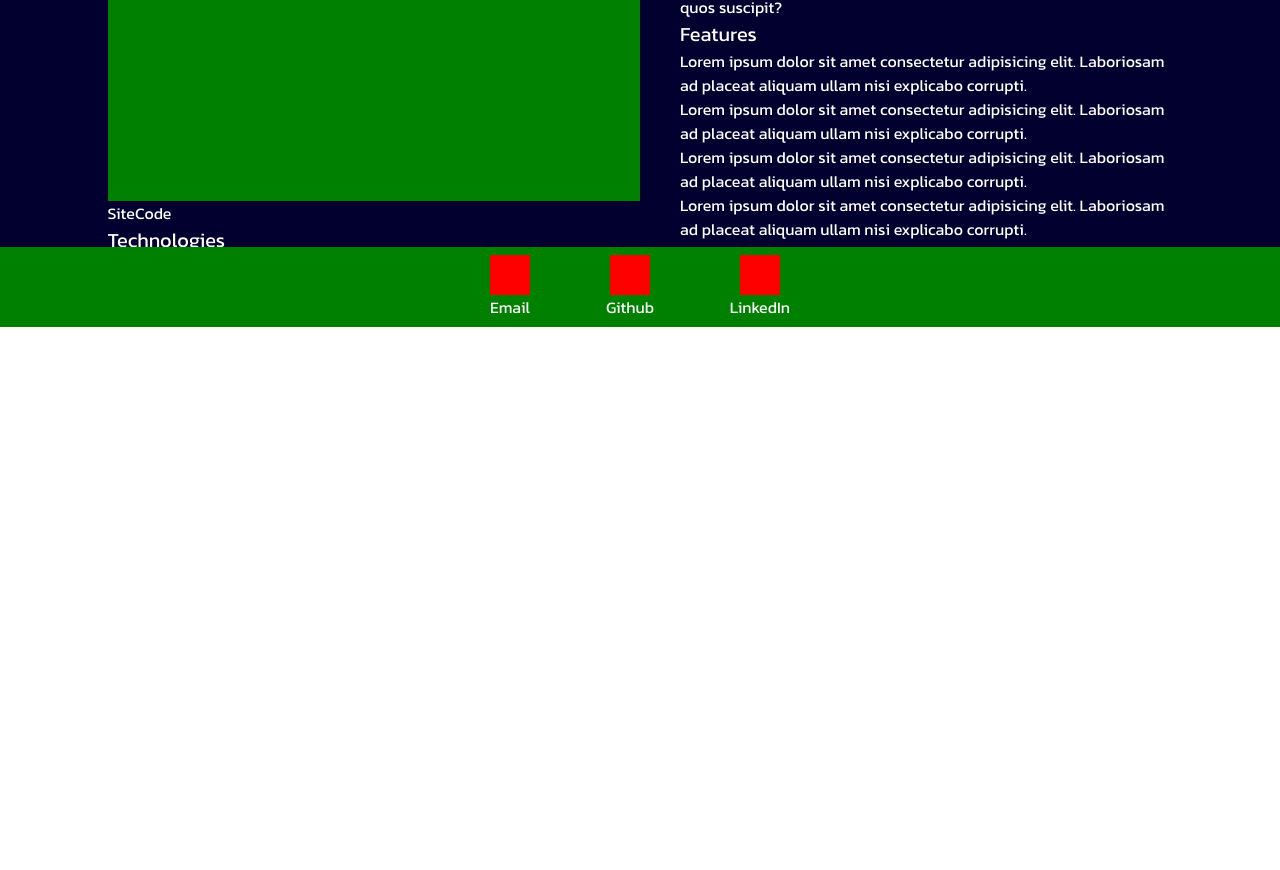
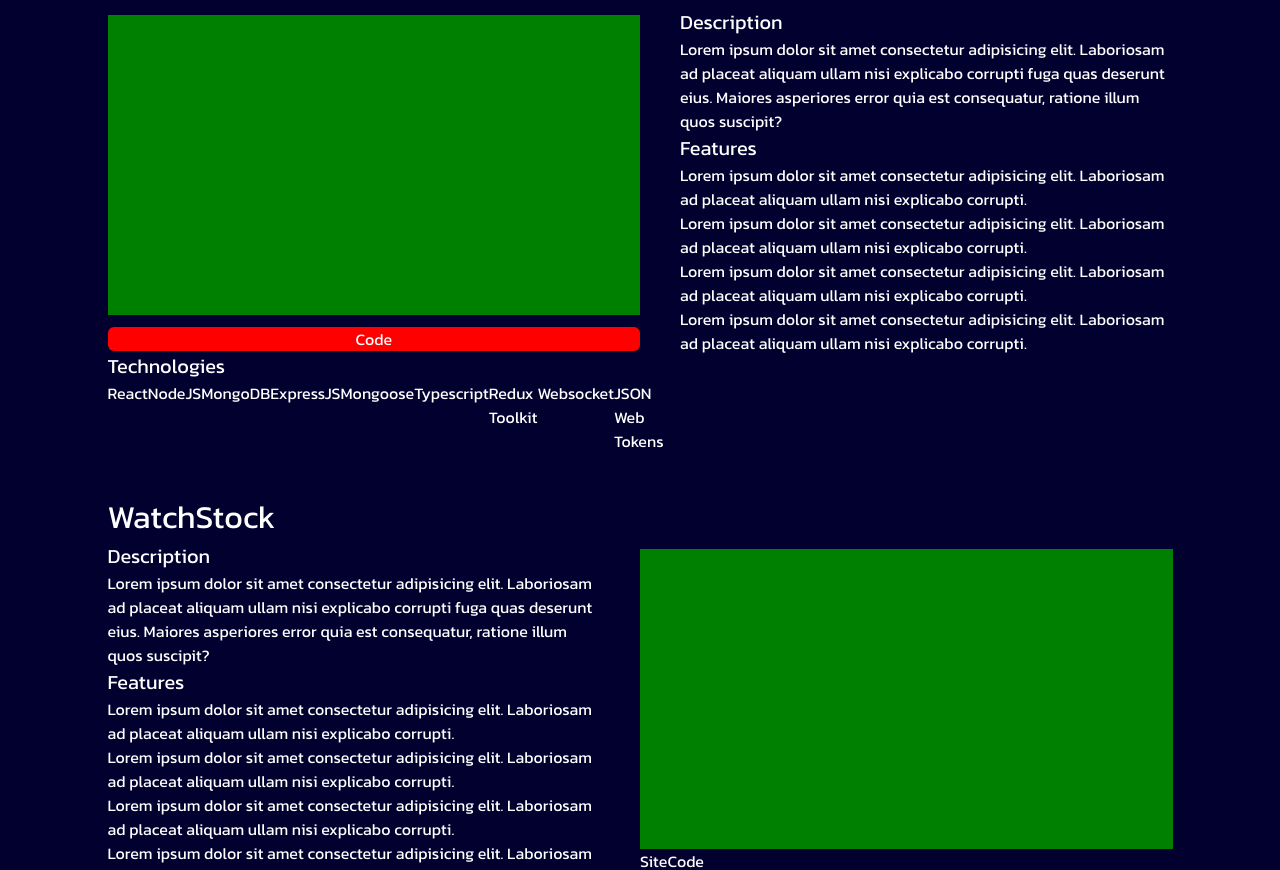
Before and after one commit to Eponce11/Portfolio, a React (Vite) app in the folder vite-project/: page / in a window 1280 px wide. Shown: the part 2621-3491 px from the top of the page. Before the commit the page ends 2948 px from the top, so only its background shows below. Built offline with nearby package versions, Linux system fonts and the light colour scheme.

Commit message:
data and icons

```diff
--- a/vite-project/src/components/Contact.tsx
+++ b/vite-project/src/components/Contact.tsx
@@ -1,37 +1,18 @@
 
+import { contacts } from "../data/contacts_data"
 
 
 const Contact = () => {
 
-    interface Contact {
-        title: string,
-        img: string
-    }
-
-    const contacts:Array<Contact> = [
-        {
-            title: "Email",
-            img: "img"
-        },
-        {
-            title: "Github",
-            img: "img"
-        },
-        {
-            title: "LinkedIn",
-            img: "img"
-        }
-    ]
 
     return (
-        <div className="flex items-center justify-center bg-[green] h-[80px] w-[100%] bottom-0 absolute">
+        <div className="flex items-center justify-center bg-[#484292] h-[50px] w-[100%] bottom-0 absolute">
             <ul className="flex justify-between w-[300px]">
                 {
                     contacts.map( (contact, idx) => {
                         return (
                             <li className="flex flex-col items-center" key={idx}>
-                                <div className="bg-[red] w-[40px] h-[40px]"></div>
-                                <p>{contact.title}</p>
+                                <img className="w-[40px] h-[40px]" src={contact.img} alt={contact.name} />
                             </li>
                         )
                     })
--- a/vite-project/src/components/Projects.tsx
+++ b/vite-project/src/components/Projects.tsx
@@ -6,16 +6,62 @@ const Projects = () => {
 
 
 
-
-
     return (
         <div>
+            <h1 className="text-[48px] border-b-2">Projects</h1>
             {
                 projects.map( (project, idx) => {
                     return (
-                        <div key={idx}>
-                            <h2 className="text-[32px]">{project.title}</h2>
+                        <div className="mt-10" key={idx}>
+                            <h2 className="text-[32px] ">{project.title}</h2>
+                            {
+                                idx % 2 === 0 ?
                                 <div className="flex">
+                                    <div className="w-[50%]">
+                                        <div className="bg-[green] h-[300px] mt-2"></div>
+                                        <button className="w-[100%] mt-3 bg-[red] rounded-md">Code</button>
+                                        <h3 className="text-[20px]">Technologies</h3>
+                                        <ul className="flex">
+                                            {
+                                                project.technologies.map( (tech, idx) => {
+                                                    return (
+                                                        <li className="" key={idx}>{tech}</li>
+                                                    )
+                                                })
+                                            }
+                                        </ul>
+                                    </div>
+                                    <div className="w-[50%] pl-10">
+                                        <h3 className="text-[20px]">Description</h3>
+                                        <p>{project.description}</p>
+                                        <h3 className="text-[20px]">Features</h3>
+                                        <ul>
+                                            {
+                                                project.features.map( (feature, idx) => {
+                                                    return (
+                                                        <li key={idx}>{feature}</li>
+                                                    )
+                                                })
+                                            }
+                                        </ul>
+                                    </div>
+                                </div> :
+
+                                <div className="flex">
+                                    <div className="w-[50%] pr-10">
+                                        <h3 className="text-[20px]">Description</h3>
+                                        <p>{project.description}</p>
+                                        <h3 className="text-[20px]">Features</h3>
+                                        <ul>
+                                            {
+                                                project.features.map( (feature, idx) => {
+                                                    return (
+                                                        <li key={idx}>{feature}</li>
+                                                    )
+                                                })
+                                            }
+                                        </ul>
+                                    </div>
                                     <div className="w-[50%]">
                                         <div className="bg-[green] h-[300px] mt-2"></div>
                                         <button>Site</button>
@@ -31,22 +77,9 @@ const Projects = () => {
                                             }
                                         </ul>
                                     </div>
+                                </div>
+                            }
 
-                                <div className="w-[50%] pl-10">
-                                    <h3 className="text-[20px]">Description</h3>
-                                    <p>{project.description}</p>
-                                    <h3 className="text-[20px]">Features</h3>
-                                    <ul>
-                                        {
-                                            project.features.map( (feature, idx) => {
-                                                return (
-                                                    <li key={idx}>{feature}</li>
-                                                )
-                                            })
-                                        }
-                                    </ul>
-                                </div>
-                            </div>
                         </div>
                     )
                 })
--- /dev/null
+++ b/vite-project/src/data/contacts_data.ts
@@ -0,0 +1,26 @@
+
+import Github from "../static/technologies/github.svg"
+import Linkedin from "../static/contacts/linkedin.svg"
+import Email from "../static/contacts/email.svg"
+
+
+interface Contact {
+    name: string,
+    img: string
+}
+
+
+export const contacts: Array<Contact> = [
+    {
+        name: "Email",
+        img: Email
+    },
+    {
+        name: "Github",
+        img: Github
+    },
+    {
+        name: "LinkedIn",
+        img: Linkedin
+    }
+]
--- a/vite-project/src/data/projects_data.ts
+++ b/vite-project/src/data/projects_data.ts
@@ -22,5 +22,29 @@ export const projects: Array<Project> = [
             "Lorem ipsum dolor sit amet consectetur adipisicing elit. Laboriosam ad placeat aliquam ullam nisi explicabo corrupti.",
         ],
         technologies: ["React", "NodeJS", "MongoDB", "ExpressJS", "Mongoose", "Typescript", "Redux Toolkit", "Websocket", "JSON Web Tokens"]
+    },
+    {
+        title: "WatchStock",
+        description: "Lorem ipsum dolor sit amet consectetur adipisicing elit. Laboriosam ad placeat aliquam ullam nisi explicabo corrupti fuga quas deserunt eius. Maiores asperiores error quia est consequatur, ratione illum quos suscipit?",
+        img: "img",
+        features: [
+            "Lorem ipsum dolor sit amet consectetur adipisicing elit. Laboriosam ad placeat aliquam ullam nisi explicabo corrupti.",
+            "Lorem ipsum dolor sit amet consectetur adipisicing elit. Laboriosam ad placeat aliquam ullam nisi explicabo corrupti.",
+            "Lorem ipsum dolor sit amet consectetur adipisicing elit. Laboriosam ad placeat aliquam ullam nisi explicabo corrupti.",
+            "Lorem ipsum dolor sit amet consectetur adipisicing elit. Laboriosam ad placeat aliquam ullam nisi explicabo corrupti.",
+        ],
+        technologies: ["React", "NodeJS", "MongoDB", "ExpressJS", "Mongoose", "Typescript", "Redux Toolkit", "Websocket", "JSON Web Tokens"]
+    },
+    {
+        title: "MyBudget",
+        description: "Lorem ipsum dolor sit amet consectetur adipisicing elit. Laboriosam ad placeat aliquam ullam nisi explicabo corrupti fuga quas deserunt eius. Maiores asperiores error quia est consequatur, ratione illum quos suscipit?",
+        img: "img",
+        features: [
+            "Lorem ipsum dolor sit amet consectetur adipisicing elit. Laboriosam ad placeat aliquam ullam nisi explicabo corrupti.",
+            "Lorem ipsum dolor sit amet consectetur adipisicing elit. Laboriosam ad placeat aliquam ullam nisi explicabo corrupti.",
+            "Lorem ipsum dolor sit amet consectetur adipisicing elit. Laboriosam ad placeat aliquam ullam nisi explicabo corrupti.",
+            "Lorem ipsum dolor sit amet consectetur adipisicing elit. Laboriosam ad placeat aliquam ullam nisi explicabo corrupti.",
+        ],
+        technologies: ["React", "NodeJS", "MongoDB", "ExpressJS", "Mongoose", "Typescript", "Redux Toolkit", "Websocket", "JSON Web Tokens"]
     }
 ]
```
Also changed, not shown: vite-project/src/static/contacts/email.svg (added), vite-project/src/static/contacts/linkedin.svg (added). Lines whose indentation alone changed are shown as unchanged.
